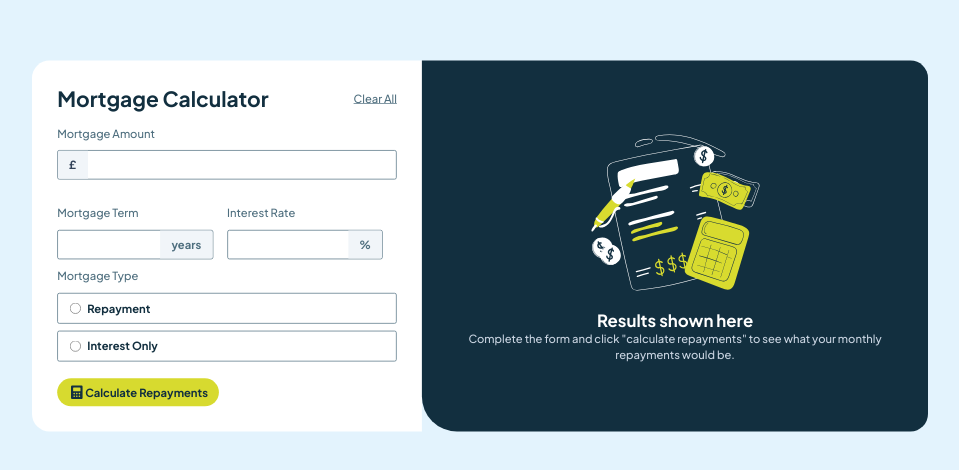
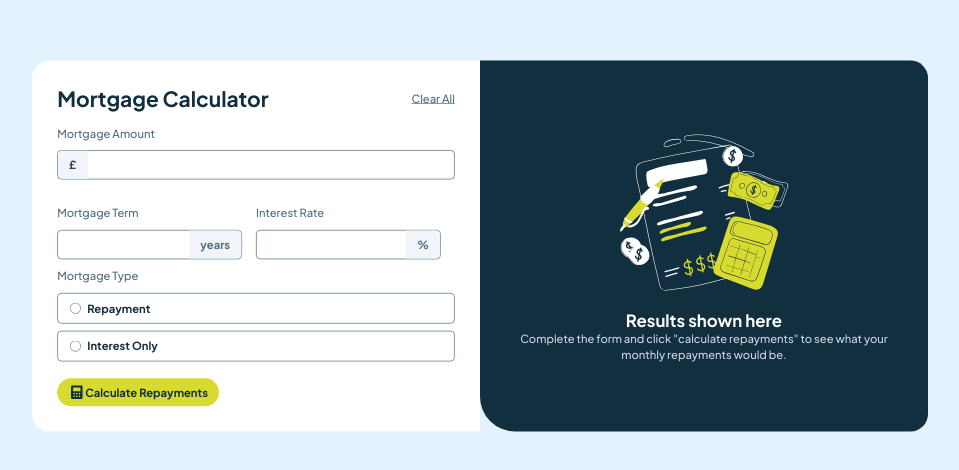
Before and after one commit to remainhumble/mortgage-repayment-calculator, a React (Vite) app: page / in a window 1280 px wide. Shown: the part 154-624 px from the top of the page, without its empty margins (160-1119 px from the left). Built offline with nearby package versions, Linux system fonts and the light colour scheme.

Commit message:
results adjustment

```diff
--- a/src/App.tsx
+++ b/src/App.tsx
@@ -1,17 +1,29 @@
-import React from 'react'
-import Calculator from './Calculator'
-import Results from './Results'
+import React, { useState } from "react";
+import Calculator from "./Calculator";
+import Results from "./Results";
 
+type FormValues = {
+  mortgageAmount?: number | "";
+  mortgageTerm?: number | "";
+  interestRate?: number | "";
+  selectedOption?: "repayment" | "interest-only" | "";
+};
 
 const App = () => {
+  const [submittedData, setSubmittedData] = useState<FormValues | null>(null);
+
+  const handleCalculate = (data: FormValues) => {
+    setSubmittedData(data);
+  };
+
   return (
     <>
-    <div className="flex lg:flex-row flex-col lg:scale-[0.7]">
-      <Calculator />
-      <Results />
+      <div className="flex lg:flex-row flex-col lg:scale-[0.7]">
+        <Calculator onCalculate={handleCalculate} />
+        <Results data={submittedData} />
       </div>
     </>
-  )
-}
+  );
+};
 
-export default App
+export default App;
--- a/src/Calculator.tsx
+++ b/src/Calculator.tsx
@@ -9,16 +9,22 @@ type FormValues = {
   selectedOption: "repayment" | "interest-only" | "";
 };
 
-const Calculator = () => {
+interface CalculatorProps {
+  onCalculate: (data: FormValues) => void;
+}
+
+const Calculator = ({ onCalculate }: CalculatorProps) => {
   const [selectedOption, setSelectedOption] = useState<
     "repayment" | "interest-only" | ""
   >(""); // Track selected value
 
-  const calculateRepayments = () => {};
-
   // Handle radio change
   const handleChange = (event: React.ChangeEvent<HTMLInputElement>) => {
     setSelectedOption(event.target.value as "repayment" | "interest-only");
+  };
+
+  const onSubmit = (data: FormValues) => {
+    onCalculate(data);
   };
 
   const {
@@ -49,7 +55,7 @@ const Calculator = () => {
     <>
       <form
         className="calculator bg-white lg:rounded-bl-[25px] lg:rounded-tl-[25px] w-full"
-        onSubmit={handleSubmit((data) => console.log(data))}
+        onSubmit={handleSubmit(onSubmit)}
       >
         <div className="header lg:flex items-center justify-between mb-5">
           <h1 className="text-3xl font-bold">Mortgage Calculator</h1>
@@ -194,7 +200,6 @@ const Calculator = () => {
 
           <div className="flex gap-2.5 mt-5">
             <button
-              onClick={calculateRepayments}
               className="cursor-pointer flex calculate-btn font-bold justify-center w-full lg:w-auto"
               type="submit"
             >
--- a/src/Results.tsx
+++ b/src/Results.tsx
@@ -1,16 +1,62 @@
-import React from 'react'
-import './index.css';
+import React from "react";
+import "./index.css";
 
-const Results = () => {
-    return (
-        <>
-            <div className="results bg-[#122f3f] flex flex-col justify-center items-center max-w-fit lg:rounded-bl-[50px] lg:rounded-br-[25px] lg:rounded-tr-[25px]">
-                <img src="./assets/images/illustration-empty.svg" alt="Mortgage Results" className='lg:w-64' />
-                <h2 className='text-white text-2xl font-bold'>Results shown here</h2>
-                <p className='text-slate-300 text-sm mt-2 text-center'>Complete the form and click "calculate repayments" to see what your monthly repayments would be.</p>
-            </div>
-        </>
-    )
-}
+type ResultsProps = {
+  data: {
+    mortgageAmount?: number | "";
+    mortgageTerm?: number | "";
+    interestRate?: number | "";
+    selectedOption?: "repayment" | "interest-only" | "";
+  } | null;
+};
 
-export default Results
+const Results = ({ data }: ResultsProps) => {
+  const hasData = Boolean(
+    data &&
+    (data.mortgageAmount ||
+      data.mortgageTerm ||
+      data.interestRate ||
+      data.selectedOption),
+  );
+
+  return (
+    <>
+      <div className="results bg-[#122f3f] flex flex-col justify-center items-center max-w-fit lg:rounded-bl-[50px] lg:rounded-br-[25px] lg:rounded-tr-[25px]">
+        {!hasData ? (
+          <>
+            <img
+              src="./assets/images/illustration-empty.svg"
+              alt="Mortgage Results"
+              className="lg:w-64"
+            />
+            <h2 className="text-white text-2xl font-bold">
+              Results shown here
+            </h2>
+            <p className="text-slate-300 text-sm mt-2 text-center">
+              Complete the form and click "calculate repayments" to see what
+              your monthly repayments would be.
+            </p>
+          </>
+        ) : (
+          <>
+            <h2 className="text-white text-2xl font-bold">Submitted values</h2>
+            <p className="text-white mt-2">
+              Mortgage Amount: {data?.mortgageAmount ?? ""}
+            </p>
+            <p className="text-white mt-1">
+              Mortgage Term: {data?.mortgageTerm ?? ""} years
+            </p>
+            <p className="text-white mt-1">
+              Interest Rate: {data?.interestRate ?? ""}%
+            </p>
+            <p className="text-white mt-1">
+              Mortgage Type: {data?.selectedOption ?? ""}
+            </p>
+          </>
+        )}
+      </div>
+    </>
+  );
+};
+
+export default Results;
--- a/src/index.css
+++ b/src/index.css
@@ -85,7 +85,7 @@ input[type="number"] {
 
 .radio {
   border: 1px solid var(--slate-700);
-  border-radius: 3px;
+  border-radius: 6px;
   display: inline-flex;
   align-items: center;
   padding: 0.25rem 0.5rem;
@@ -130,7 +130,7 @@ input[type="radio"]:checked {
 .right-addon {
   display: flex;
   border: 1px solid var(--slate-700);
-  border-radius: 3px;
+  border-radius: 6px;
   margin: 0.75rem 0;
 }
 
@@ -144,21 +144,23 @@ legend {
 }
 
 .pound {
-  border-radius: 3px 0 0 3px;
+  border-radius: 6px 0 0 6px;
 }
 
 .years,
 .percent {
-  border-radius: 0 3px 3px 0;
+  border-radius: 0 6px 6px 0;
 }
 
 .results {
   padding: 35px;
+  bottom: 0;
+  right: 0;
 }
 
 @media (min-width: 760px) {
-  .calculator {
+  .calculator, .results {
     padding: 36px;
-    width: 50%;
+    max-width: 50%;
   }
 }
```
Also changed, not shown: 5 other files (tests, documents, lock files or other folders).
